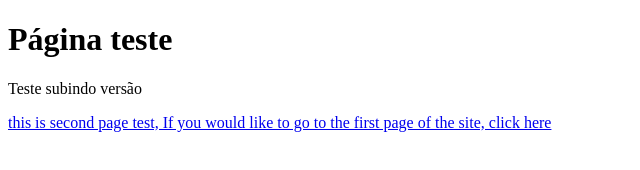
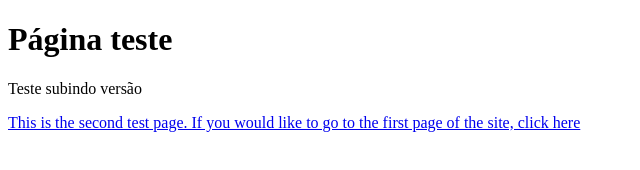
Before and after one commit to patrick-an9/AulaGitHub, a plain HTML site: page indextest.html in a window 1280 px wide. Shown: the full height of the page, 0-640 px from the left. Drawn offline with Linux system fonts and the light colour scheme.

Commit message:
Aplicado correção do texto

```diff
--- a/indextest.html
+++ b/indextest.html
@@ -8,7 +8,7 @@
 <body>
     <h1>Página teste</h1>
     <p>Teste subindo versão</p>
-    <a href="index.html">this is second page test, If you would like to go to the first page of the site,
-        click here</a>
+    <a href="index.html">This is the second test page. If you would like to go to the first page of the site,
+         click here</a>
 </body>
 </html>
```
